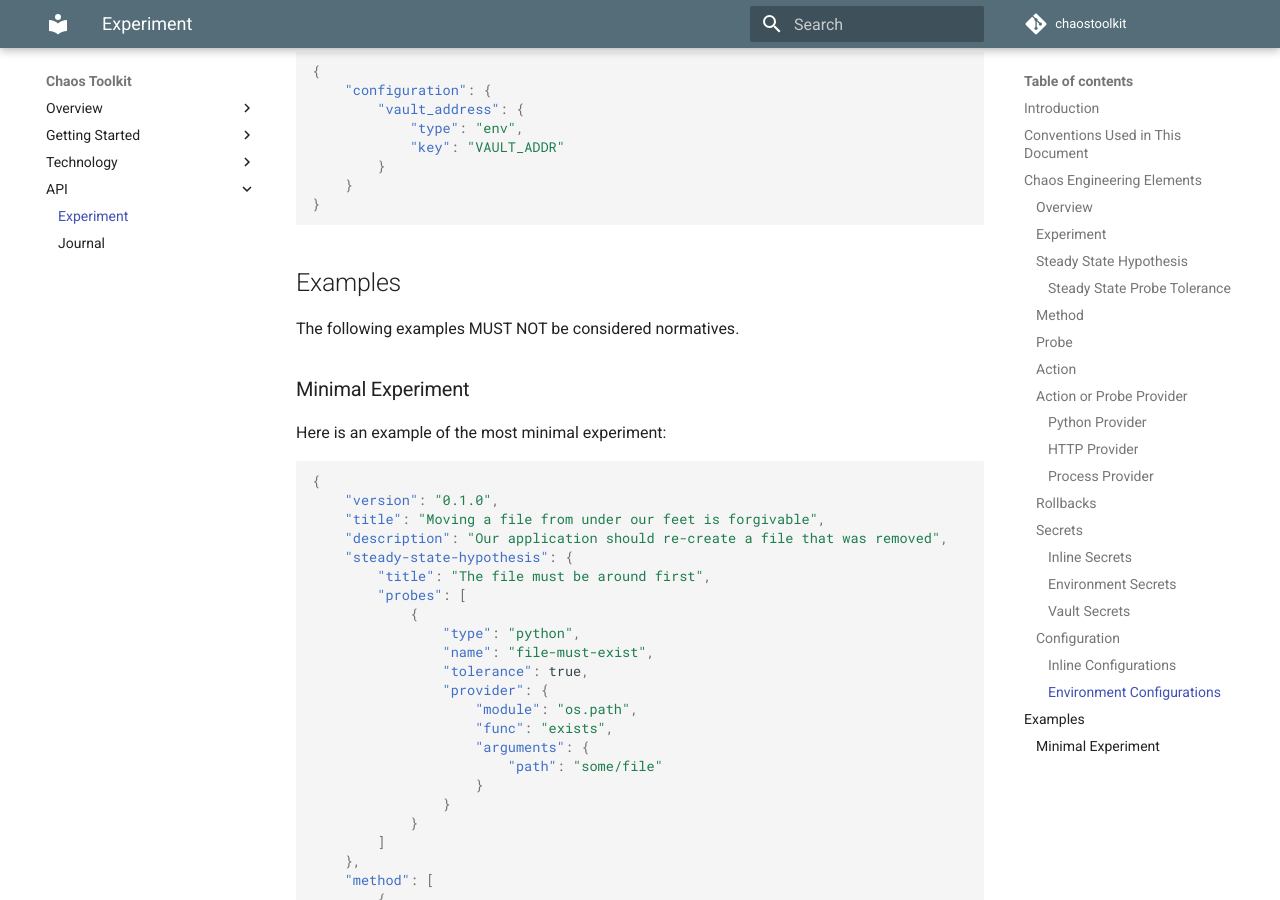
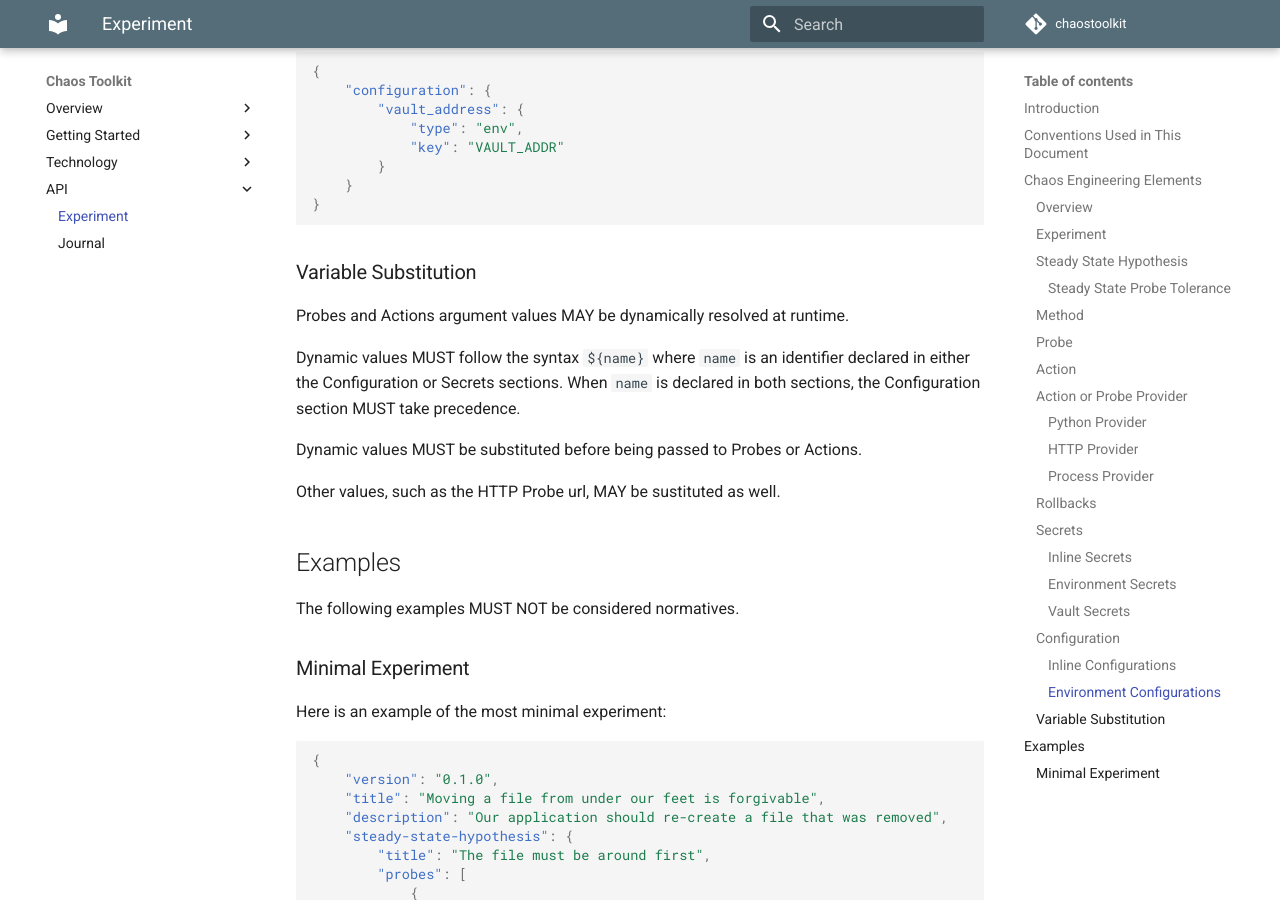
Before and after one commit to chaostoolkit/chaostoolkit-documentation, an MkDocs documentation site: the page built from sources/api/experiment.md, in a window 1280 px wide and 900 px high, scrolled down 10697 px. Built offline with MkDocs 1.6.1 and Material for MkDocs 9.7.7, drawn with Linux system fonts in a browser that asks for light colours; comment, search, counter and statistics services are not loaded; old or Windows-style settings are respelled for this version of MkDocs.

Commit message:
Entry about variable substitution

````diff
--- a/sources/api/experiment.md
+++ b/sources/api/experiment.md
@@ -535,6 +535,17 @@ environment variable MUST be declared in the `key` property as a JSON string.
 }
 ```
 
+### Variable Substitution
+
+Probes and Actions argument values MAY be dynamically resolved at runtime.
+
+Dynamic values MUST follow the syntax `${name}` where `name` is an identifier
+declared in either the Configuration or Secrets sections. When `name` is
+declared in both sections, the Configuration section MUST take precedence.
+
+Dynamic values MUST be substituted before being passed to Probes or Actions.
+
+Other values, such as the HTTP Probe url, MAY be sustituted as well.
 
 ## Examples
 
````
